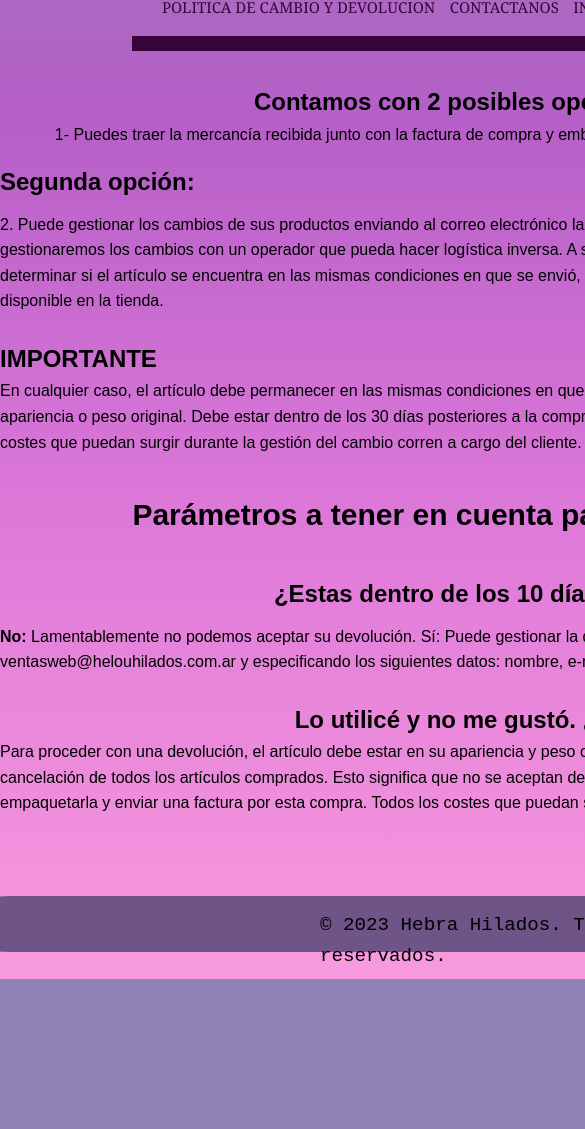
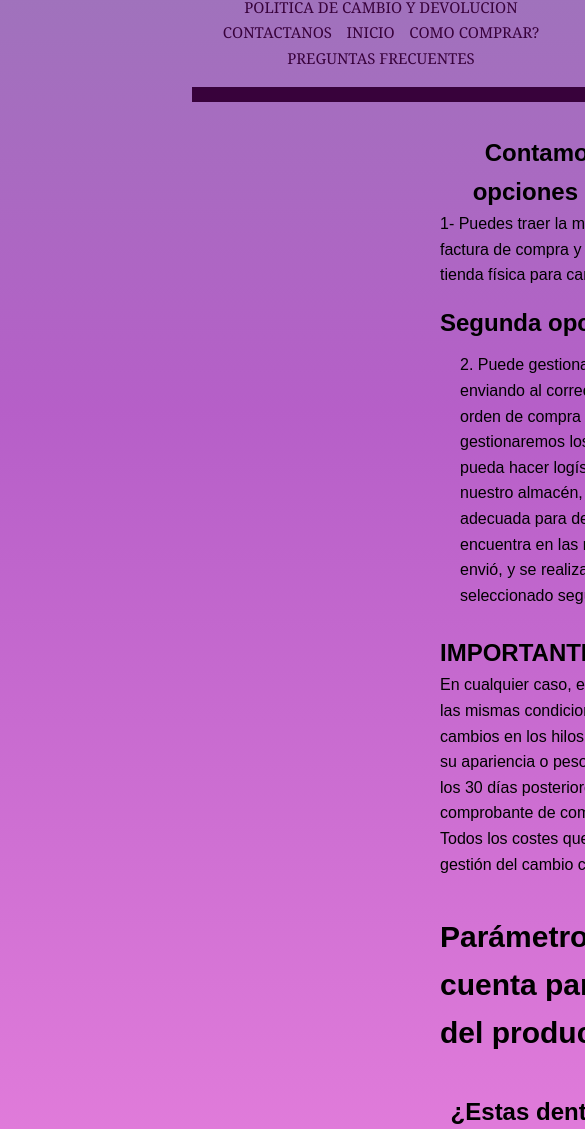
Before and after one commit to lautarodm03/mi_repositorio, a website: page pages/cambioydevolucion.html in a window 390 px wide. Shown: the part 313-1442 px from the top of the page, 585 px wide, since content can reach past the window. Before the commit the page ends 1292 px from the top, so only its background shows below. Drawn offline with nearby package versions, Linux system fonts and the light colour scheme.

Commit message:
commit pre entrega

```diff
--- a/pages/cambioydevolucion.html
+++ b/pages/cambioydevolucion.html
@@ -9,6 +9,10 @@
       rel="shortcut icon"
       href="/images/logoindex.png"
       type="image/x-icon"
+    />
+    <link
+    rel="stylesheet"
+    href="https://cdnjs.cloudflare.com/ajax/libs/animate.css/4.1.1/animate.min.css"
   />
     <title>Politica de Cambios y Devoluciones - Hebra Hilados</title>
   </head>
@@ -23,6 +27,7 @@
         class="logo__resto"
       />
       <article>
+        <div class="menu__responsive">
         <nav>
           <a href="/pages/cambioydevolucion.html"  class="nav__buttons"
             >POLITICA DE CAMBIO Y DEVOLUCION</a
@@ -39,8 +44,8 @@
           <a href="preguntasfrecuentes.html" class="nav__buttons" target="_blank"
             >PREGUNTAS FRECUENTES</a
           >
-
         </nav>
+      </div>
         <section class="linea1"></section>
       </article>
     </header>
@@ -53,8 +58,8 @@
 
             </div>
             <div class="col-md-6">
-              <h2 class="devolucion__titulo__centrado">Contamos con 2 posibles opciones de DEVOLUCION: </h2>
-              <p>1- Puedes traer la mercancía recibida junto con la factura de
+              <h2 class="devolucion__titulo__centrado animate__animated animate__fadeInTopLeft">Contamos con 2 posibles opciones de DEVOLUCION: </h2>
+              <p class="animate__animated animate__backInLeft">1- Puedes traer la mercancía recibida junto con la factura de
                 compra y embalaje original a nuestra tienda física para
                 cambiarla personalmente.</p>
 
@@ -68,10 +73,10 @@
           <div class="row">
             <div class="col-md-6">
             </div>
-            <div class="col-md-6 segunda__opcion">
+            <div class="col-md-6 segunda__opcion animate__animated animate__backInDown">
               <h2>Segunda opción:</h2>
               <div class="puede__gestionar">
-              <p>2. Puede gestionar los cambios de sus productos enviando al
+              <p class="featured">2. Puede gestionar los cambios de sus productos enviando al
                 correo electrónico la información de la orden de compra a
                 <a
                   href="mailto:hebrahilados@gmail.com"
@@ -95,7 +100,7 @@
           <div class="row">
             <div class="col-md-6">
             </div>
-            <div class="col-md-6 puede__gestionar">
+            <div class="col-md-6 puede__gestionar animate__animated animate__backInDown">
               <h2>IMPORTANTE</h2>
               <p>En cualquier caso, el artículo debe permanecer en las mismas
                 condiciones en que se recibió, sin cambios en los hilos o
@@ -115,7 +120,7 @@
             <div class="col-md-6">
             </div>
             <div class="col-md-6 parametros__en__cuenta">
-              <h2>Parámetros a tener en cuenta para el CAMBIO del producto:</h2>
+              <h2 class="animate__animated animate__fadeInTopLeft">Parámetros a tener en cuenta para el CAMBIO del producto:</h2>
             </div>
           </div>
         </div>
@@ -127,9 +132,9 @@
             <div class="col-md-6">
 
             </div>
-            <div class="col-md-6">
-              <h2 class="devolucion__titulo__centrado">¿Estas dentro de los 10 días de recibida la orden?</h2>
-              <div class="puede__gestionar"><p><b>No:</b> Lamentablemente no podemos aceptar su devolución. Sí:
+            <div class="col-md-6 animate__animated animate__backInDown">
+              <h2 class="devolucion__titulo__centrado animate__animated animate__zoomIn">¿Estas dentro de los 10 días de recibida la orden?</h2>
+              <div class="puede__gestionar featured"><p><b>No:</b> Lamentablemente no podemos aceptar su devolución. Sí:
                 Puede gestionar la devolución de su mercancía enviando un e-mail
                 a ventasweb@helouhilados.com.ar y especificando los siguientes
                 datos: nombre, e-mail, teléfono, DNI, número de factura e
@@ -145,8 +150,8 @@
           <div class="row">
             <div class="col-md-6">
             </div>
-            <div class="col-md-6">
-              <div class="puede__gestionar"> <h2 class="devolucion__titulo__centrado">Lo utilicé y no me gustó. ¿Lo puedo devolver?</h2>
+            <div class="col-md-6 animate__animated animate__backInDown">
+              <div class="puede__gestionar featured"> <h2 class="devolucion__titulo__centrado">Lo utilicé y no me gustó. ¿Lo puedo devolver?</h2>
               <p> Para proceder con una devolución, el artículo debe estar en su
                 apariencia y peso originales y debe estar libre de signos de
                 uso. Solo se puede solicitar la cancelación de todos los
@@ -161,8 +166,6 @@
         </div>
       </section>
     </main>
-
-      <section>
       <footer class="footer">
 
         <div class="footerline__cambiodevolucion">
@@ -170,7 +173,5 @@
           </div>
           </div>
       </footer>
-      </section>
-    </main>
   </body>
 </html>
--- a/scss/_cambioydevolucion.scss
+++ b/scss/_cambioydevolucion.scss
@@ -127,3 +127,28 @@
   margin-top: 20px;
   margin-bottom: 20px;
 }
+
+@media screen and (max-width: 768px) {
+  .featured {
+    width: 370px;
+    margin-left: 20px;
+  }
+}
+
+@media screen and (max-width: 768px) {
+  .col-md-6 {
+    width: 380px;
+  }
+}
+
+@media screen and (max-width: 768px) {
+  .copyright__cambiodevolucion {
+    width: 600px;
+  }
+}
+
+@media screen and (max-width: 768px) {
+  .menu__responsive {
+    width: 400px;
+  }
+}
--- a/scss/_comocomprar.scss
+++ b/scss/_comocomprar.scss
@@ -104,3 +104,9 @@ body {
   height: 2px;
   padding-left: 53.5rem;
 }
+
+@media screen and (max-width: 768px) {
+  .menu__responsive {
+    width: 400px;
+  }
+}
--- a/scss/_contactanos.scss
+++ b/scss/_contactanos.scss
@@ -86,3 +86,9 @@ form {
   height: 2px;
   padding-left: 53.5rem;
 }
+
+@media screen and (max-width: 768px) {
+  .menu__responsive {
+    width: 400px;
+  }
+}
--- a/scss/_index.scss
+++ b/scss/_index.scss
@@ -163,3 +163,22 @@ header {
     padding-right: 40px;
   }
 }
+
+@media screen and (max-width: 768px) {
+  .h1index {
+    font-size: 50px;
+  }
+
+  .intento__video__card {
+    width: 200px;
+    margin-left: 232px;
+  }
+
+  .embed-responsive-4by3 {
+    margin-left: 10px;
+  }
+
+  .menu__responsive {
+    width: 400px;
+  }
+}
--- a/scss/_preguntasfrecuentes.scss
+++ b/scss/_preguntasfrecuentes.scss
@@ -87,5 +87,12 @@
 @media screen and (max-width: 768px) {
   .h2__preguntasfrecuentes {
     font-size: 14px;
+    margin-left: 20px;
   }
 }
+
+@media screen and (max-width: 768px) {
+  .menu__responsive {
+    width: 400px;
+  }
+}
```
Also changed, not shown: index.html (+9 -9 lines), pages/comocomprar2bs.html (+11 -3 lines), pages/contactanos.html (+4 -1 lines), pages/preguntasfrecuentes.html (+36 -27 lines), scss/_globals.scss (+7 -0 lines), css/style.css, 1 other file. Lines whose indentation alone changed are shown as unchanged.
